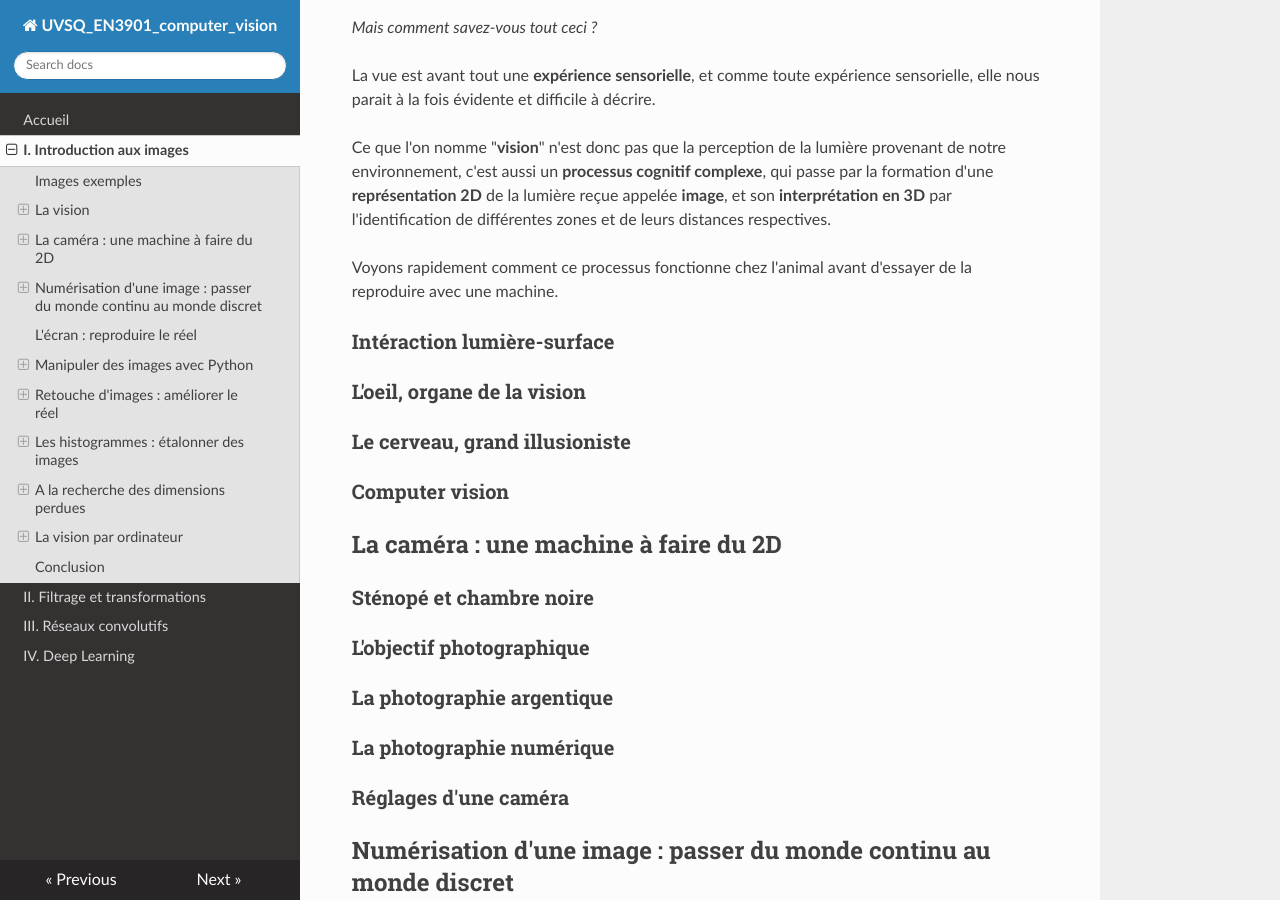
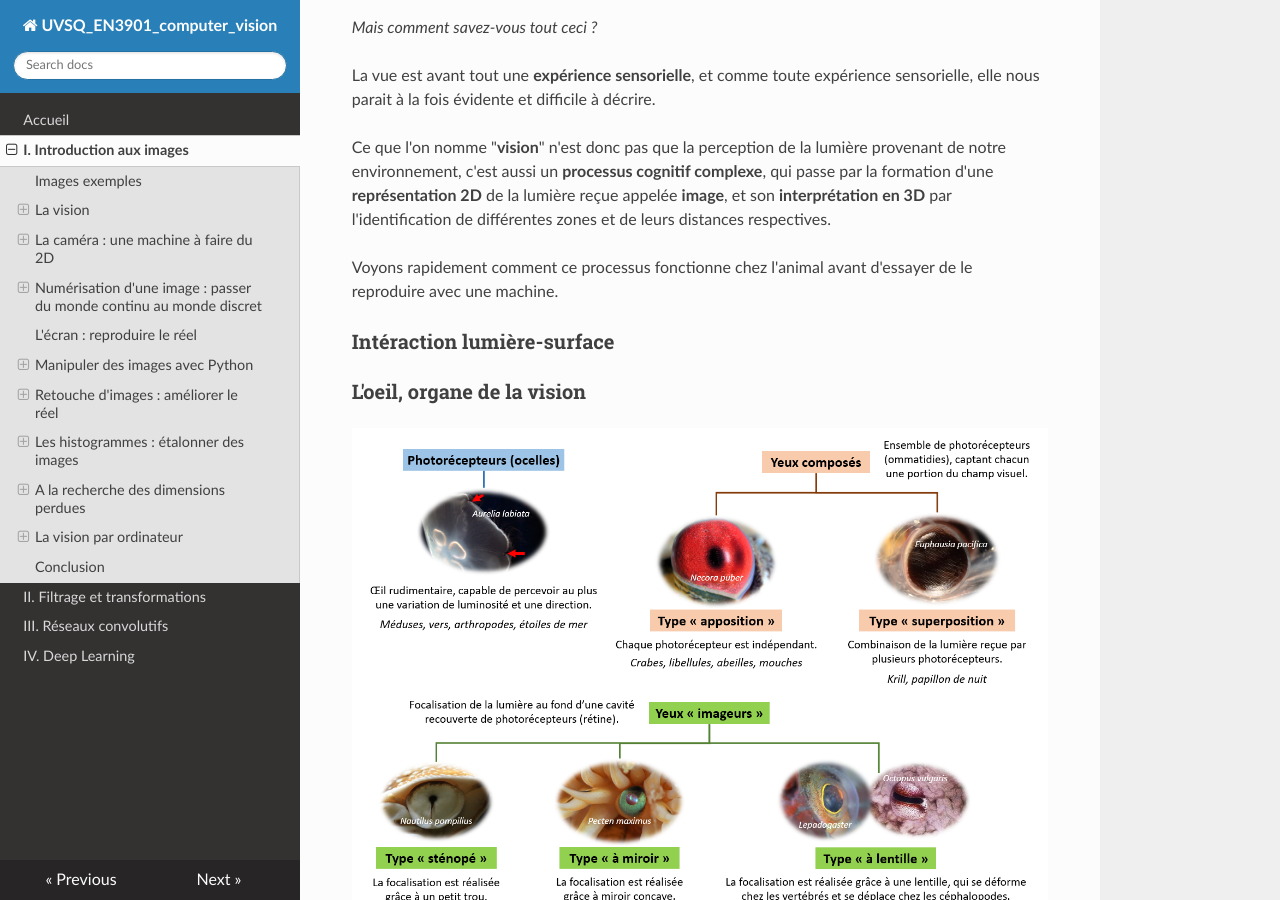
Before and after one commit to NicOudart/UVSQ_EN3901_computer_vision, an MkDocs documentation site: the page built from docs/Chap1_Introduction_images.md, in a window 1280 px wide and 900 px high, scrolled down 3390 px. Built offline with MkDocs 1.6.1, drawn with Linux system fonts in a browser that asks for light colours; nearby versions of some CDN libraries.

Commit message:
-Progress on Chapter 1.

```diff
--- a/docs/Chap1_Introduction_images.md
+++ b/docs/Chap1_Introduction_images.md
@@ -70,11 +70,13 @@ La vue est avant tout une **expérience sensorielle**, et comme toute expérienc
 
 Ce que l'on nomme "**vision**" n'est donc pas que la perception de la lumière provenant de notre environnement, c'est aussi un **processus cognitif complexe**, qui passe par la formation d'une **représentation 2D** de la lumière reçue appelée **image**, et son **interprétation en 3D** par l'identification de différentes zones et de leurs distances respectives.
 
-Voyons rapidement comment ce processus fonctionne chez l'animal avant d'essayer de la reproduire avec une machine.
+Voyons rapidement comment ce processus fonctionne chez l'animal avant d'essayer de le reproduire avec une machine.
 
 ### Intéraction lumière-surface
 
 ### L'oeil, organe de la vision
+
+![Les différents types d'oeil](img/Chap1_eye_types.png)
 
 ### Le cerveau, grand illusioniste
 
```
Also changed, not shown: docs/img/Chap1_eye_types.png (added).
